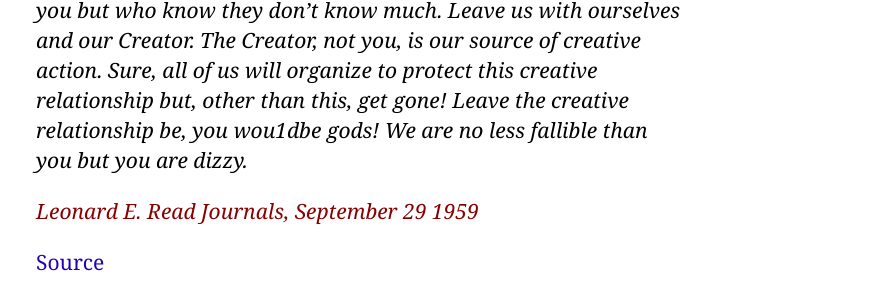
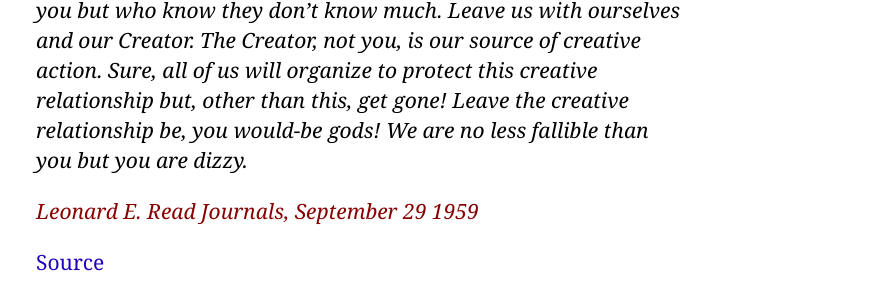
Before and after one commit to derykmakgill/commonplace, a Jekyll site: the page built from _posts/2019-04-11-read.md, in a window 1280 px wide. Shown: the part 950-1253 px from the top of the page, without its empty margins (184-1066 px from the left). Built offline with Jekyll 4.4.1, drawn with Linux system fonts in a browser that asks for light colours; some of the changed text lies outside the part shown.

Commit message:
Update 2019-04-11-read.md

```diff
--- a/_posts/2019-04-11-read.md
+++ b/_posts/2019-04-11-read.md
@@ -8,7 +8,7 @@ Find of the day. Leonard E. Read takes down the central planners once again...
 **September 29.**
 
 >When all the verbiage is cut through and all the shouting dies down, what really is it FEE argues for? Just this: You preposterous egotists! Get the hell off the backs of folks who know as much as you but who know they don't know much. Leave us with ourselves
-and our Creator. The Creator, not you, is our source of creative action. Sure, all of us will organize to protect this creative relationship but, other than this, get gone! Leave the creative relationship be, you wou1dbe gods! We are no less fallible than you but you are dizzy.
+and our Creator. The Creator, not you, is our source of creative action. Sure, all of us will organize to protect this creative relationship but, other than this, get gone! Leave the creative relationship be, you would-be gods! We are no less fallible than you but you are dizzy.
 
 <cite>Leonard E. Read Journals, September 29 1959</cite>
 
```
